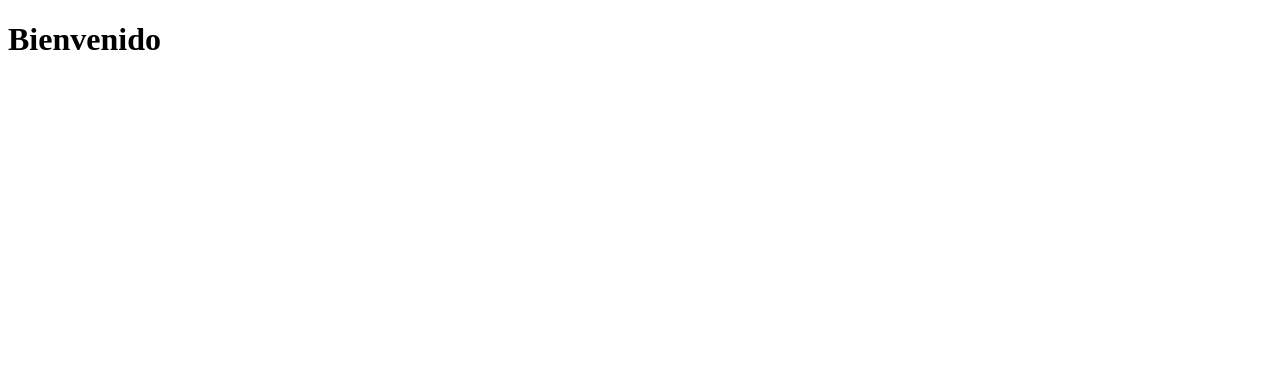
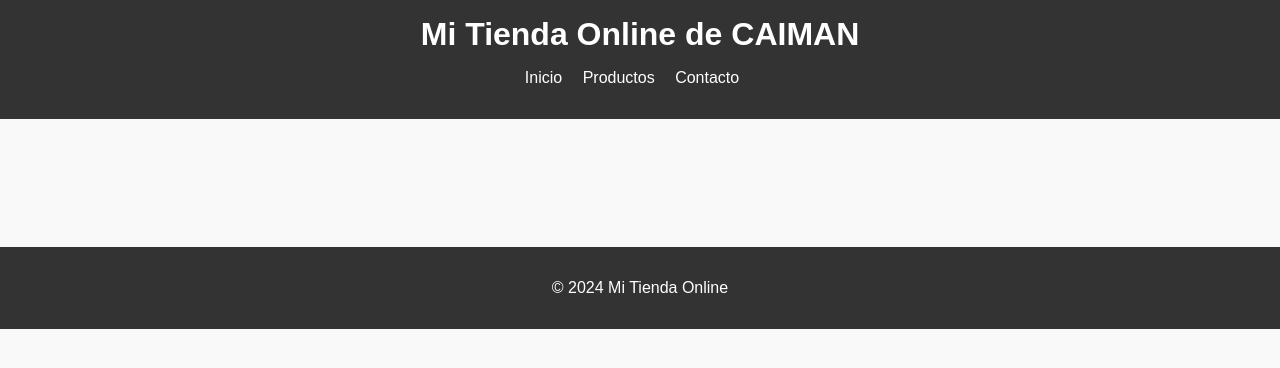
Before and after one commit to bravoisaac/CaimanWed, a Django app: page / in a window 1280 px wide. Before the commit the part shown is almost empty. Shown: the top 368 px of the page. Run offline with Django 5.2, Linux system fonts and the light colour scheme.

Commit message:
html Home mejorado

```diff
--- /dev/null
+++ b/Proyecto_Caiman/CaimanWed/static/styles.css
@@ -0,0 +1,56 @@
+/* styles.css */
+
+/* Estilos generales */
+body {
+    font-family: Arial, sans-serif;
+    margin: 0;
+    padding: 0;
+    background-color: #f9f9f9;
+}
+
+/* Encabezado */
+header {
+    background-color: #333;
+    color: #fff;
+    padding: 1rem;
+    text-align: center;
+}
+
+h1 {
+    font-size: 2rem;
+    margin: 0;
+}
+
+nav ul {
+    list-style: none;
+    padding: 0;
+}
+
+nav li {
+    display: inline-block;
+    margin-right: 1rem;
+}
+
+nav a {
+    text-decoration: none;
+    color: #fff;
+}
+
+/* Secciones principales */
+main {
+    padding: 2rem;
+}
+
+.destacados, .nuevos {
+    display: flex;
+    justify-content: space-between;
+    margin-bottom: 2rem;
+}
+
+/* Pie de página */
+footer {
+    background-color: #333;
+    color: #fff;
+    text-align: center;
+    padding: 1rem;
+}
--- a/Proyecto_Caiman/CaimanWed/templates/home.html
+++ b/Proyecto_Caiman/CaimanWed/templates/home.html
@@ -1,11 +1,35 @@
 <!DOCTYPE html>
-<html lang="en">
+<html lang="es">
 <head>
     <meta charset="UTF-8">
     <meta name="viewport" content="width=device-width, initial-scale=1.0">
-    <title>Inicio</title>
+    <title>Mi Tienda Online</title>
+    <link rel="stylesheet" href="static/styles.css">
 </head>
 <body>
-    <h1>Bienvenido</h1>
+    <header>
+        <h1>Mi Tienda Online de CAIMAN</h1>
+        <nav>
+            <ul>
+                <li><a href="#">Inicio</a></li>
+                <li><a href="#">Productos</a></li>
+                <li><a href="#">Contacto</a></li>
+            </ul>
+        </nav>
+    </header>
+
+    <main>
+        <section class="destacados">
+            <!-- Aquí puedes mostrar productos destacados -->
+        </section>
+
+        <section class="nuevos">
+            <!-- Aquí puedes mostrar productos nuevos -->
+        </section>
+    </main>
+
+    <footer>
+        <p>© 2024 Mi Tienda Online</p>
+    </footer>
 </body>
 </html>
```
Also changed, not shown: Proyecto_Caiman/CaimanWed/models.py (+4 -4 lines).
